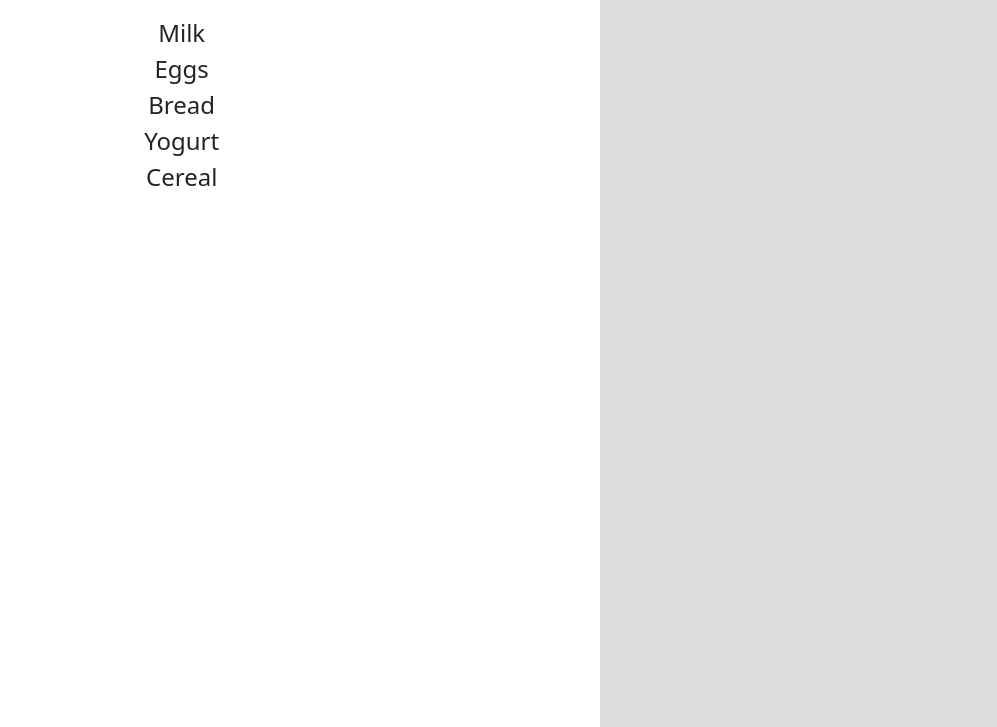
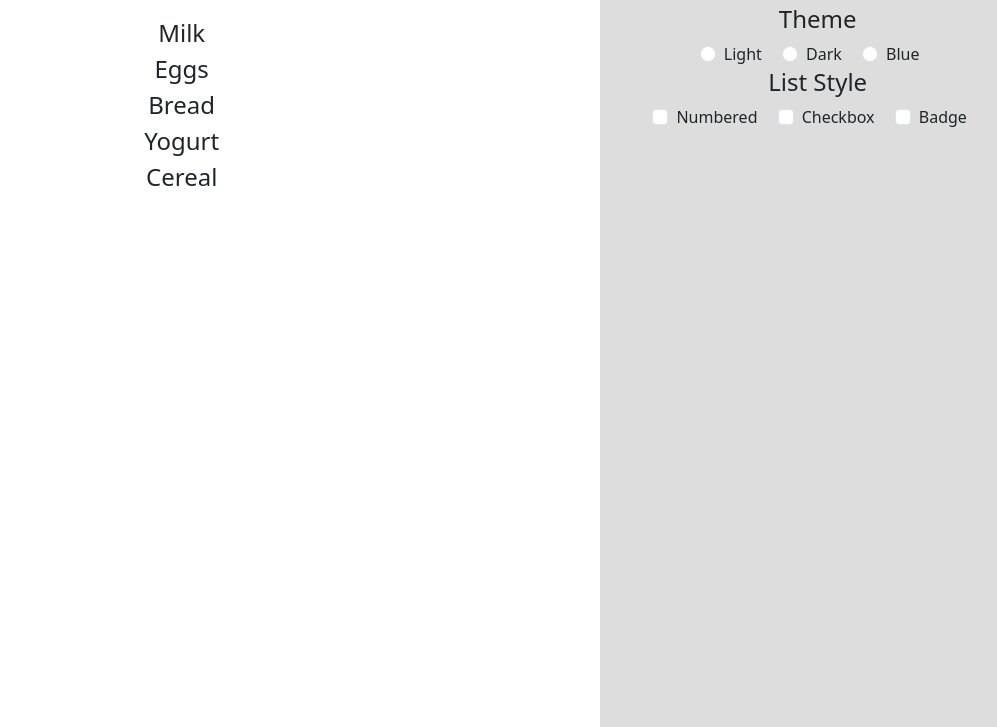
Before and after one commit to guru0026/mtm6302-persistent-preferences-guru0026, a plain HTML site: page index.html in a window 1280 px wide. Shown: the part 73-800 px from the top of the page, without its empty margins (257-1254 px from the left). Drawn offline with nearby package versions, Linux system fonts and the light colour scheme.

Commit message:
updates preference menu items

```diff
--- a/index.html
+++ b/index.html
@@ -18,6 +18,49 @@
         </div>
         <div class="secondary col-lg-4 col-12">
             <h2>Preferences</h2>
+
+            <div class="menu">
+                <h4>Theme</h4>
+                <div class="form-check form-check-inline">
+                    <input class="form-check-input" type="radio" name="inlineRadioOptions" id="inlineRadio1" value="option1">
+                    <label class="form-check-label" for="inlineRadio1">Light</label>
+                </div>
+                <div class="form-check form-check-inline">
+                    <input class="form-check-input" type="radio" name="inlineRadioOptions" id="inlineRadio2" value="option2">
+                    <label class="form-check-label" for="inlineRadio2">Dark</label>
+                </div>
+                <div class="form-check form-check-inline">
+                    <input class="form-check-input" type="radio" name="inlineRadioOptions" id="inlineRadio3" value="option3">
+                    <label class="form-check-label" for="inlineRadio3">Blue</label>
+                </div>
+            </div>
+
+            <div class="menu">
+                <h4>List Style</h4>
+                <div class="form-check form-check-inline">
+                    <input class="form-check-input" type="checkbox" id="inlineCheckbox1" value="option1">
+                    <label class="form-check-label" for="inlineCheckbox1">Numbered</label>
+                  </div>
+                  <div class="form-check form-check-inline">
+                    <input class="form-check-input" type="checkbox" id="inlineCheckbox2" value="option2">
+                    <label class="form-check-label" for="inlineCheckbox2">Checkbox</label>
+                  </div>
+                  <div class="form-check form-check-inline">
+                    <input class="form-check-input" type="checkbox" id="inlineCheckbox3" value="option3">
+                    <label class="form-check-label" for="inlineCheckbox3">Badge</label>
+                  </div>
+            </div>
+
+            <!-- <div class="dropdown">
+                <button class="btn btn-secondary btn-lg dropdown-toggle" type="button" id="dropdownMenuButton1" data-bs-toggle="dropdown" aria-expanded="false">
+                  List Style
+                </button>
+                <ul class="dropdown-menu" aria-labelledby="dropdownMenuButton1">
+                  <li><a class="dropdown-item" href="#">Light</a></li>
+                  <li><a class="dropdown-item" href="#">Dark</a></li>
+                  <li><a class="dropdown-item" href="#">Blue</a></li>
+                </ul>
+            </div> -->
         </div>
     </div>
 
--- a/script.js
+++ b/script.js
@@ -12,3 +12,13 @@ for (let i = 0; i < shoppingItems.length; i++) {
     shoppingItem.textContent = shoppingItems[i];
     shoppingList.appendChild(shoppingItem);
 }
+
+const radioLight = document.getElementById(`inlineRadio1`);
+const radioDark = document.getElementById(`inlineRadio2`);
+const radioBlue = document.getElementById(`inlineRadio3`);
+
+radio1.addEventListener("change", function () {
+    if (radioBlue.checked) {
+        shoppingList.classList.add("")
+    }
+})
--- a/style.css
+++ b/style.css
@@ -33,7 +33,7 @@ ul {
     list-style: none;
 }
 
-:root {
+/* :root {
     --bg-color: #E8E6DC;
     --bg-light: #DCDACA;
     --font-color: #3D3D3D;
@@ -45,4 +45,4 @@ ul {
       --bg-light: #232535;
       --font-color: #c5cddb;
       --font-light: #ffffff;
-  }
+  } */
```
